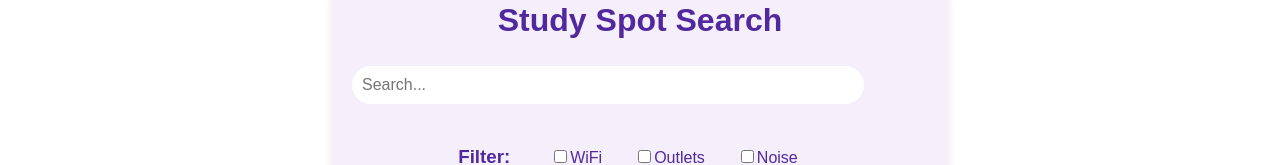
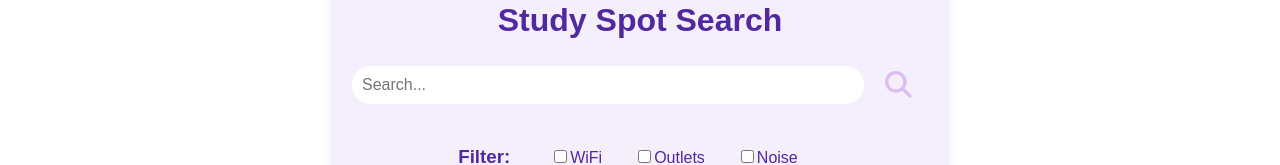
Before and after one commit to info340-au23a/project-info340-g2, a React (Create React App) app: page /home in a window 1280 px wide. In both pictures the pointer is over the button 898 px from the left and 368 px from the top of the page. Shown: the part 284-449 px from the top of the page. Built offline with nearby package versions, Linux system fonts and the light colour scheme; no server answers; the database is empty.

Commit message:
small changes to css

```diff
--- a/src/components/Pawsibilities.js
+++ b/src/components/Pawsibilities.js
@@ -21,7 +21,7 @@ function Pawsibilities({pawsibilities, markAsVisited}) {
               <td>
                 <img src={space.image} alt={space.name} />
                 <div className="button-container">
-                  <button className="button" onClick={() => handleMarkAsVisited(index)}>Mark as Visited &#10024;</button>
+                <button className="button" style={{ color: '#51289e' }} onClick={() => handleMarkAsVisited(index)}>Mark as Visited &#10024;</button>
                 </div>
               </td>
             </tr>
--- a/src/index.css
+++ b/src/index.css
@@ -112,7 +112,7 @@ h2 {
 }
 
 .search-bar button:hover {
-    color: #f4effa;
+    color: #dcbdf2;
 }
 
 .filter-container {
```
